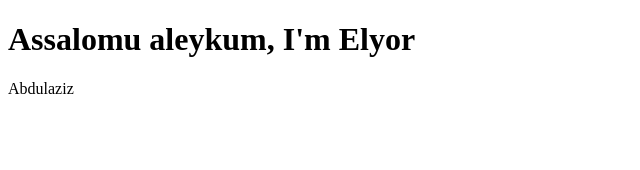
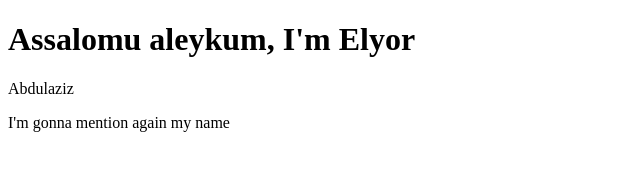
Before and after one commit to Azizbek-Kalandarov/elyorgithub, a plain HTML site: page index.html in a window 1280 px wide. Shown: the whole page, without its empty margins (0-640 px from the left). Drawn offline with Linux system fonts and the light colour scheme.

Commit message:
I mentioned

```diff
--- a/index.html
+++ b/index.html
@@ -10,5 +10,7 @@
     <h1>Assalomu aleykum, I'm Elyor</h1>
 
     <p>Abdulaziz</p>
+
+    <p>I'm gonna mention again my name</p>
 </body>
 </html>
```
